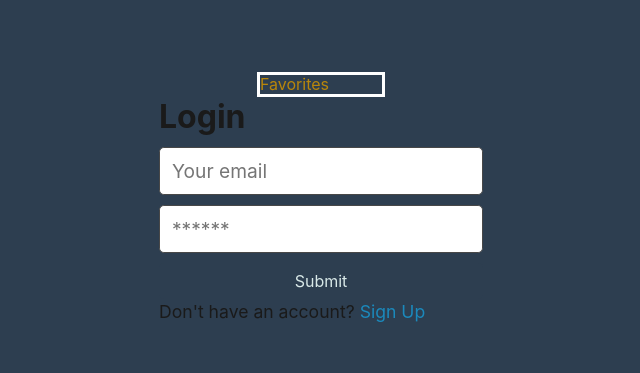
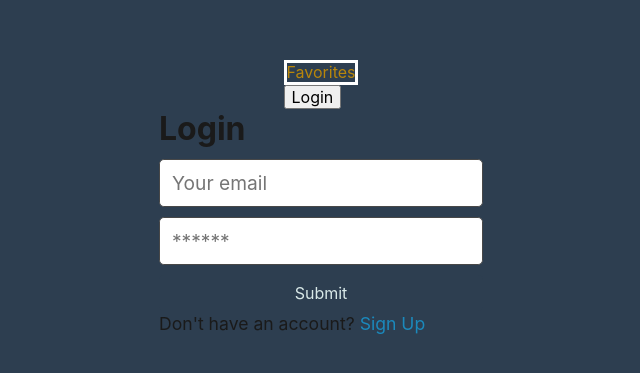
Before and after one commit to Richard-Au1/LOL-CARDS, a React (Vite) app in the folder client/: page /login in a window 1280 px wide. Shown: the part 193-566 px from the top of the page, without its empty margins (319-959 px from the left). Built offline with nearby package versions, Linux system fonts and the light colour scheme.

Commit message:
Sign up button is now functional

```diff
--- a/client/src/App.css
+++ b/client/src/App.css
@@ -1740,4 +1740,11 @@
       border-color: white;
       color: darkgoldenrod;
     }
-  }
+
+    #favorites-card {
+      width: auto;
+      border: solid;
+      border-color: white;
+      color: darkgoldenrod;
+    }
+  }
--- a/client/src/components/Header.jsx
+++ b/client/src/components/Header.jsx
@@ -1,11 +1,21 @@
 import React from 'react'
+import LoginButton from './Login'
+import Login from '../pages/LogIn'
 
 export default function Header() {
     return(
 
-        <div className= 'fav-container'>
-        Favorites
+        <div >
+            <div id='favorites-card'>
+                Favorites
+            </div>
+        <div>
+            <LoginButton />
         </div>
+
+        </div>
+
+
 
     )
 }
--- /dev/null
+++ b/client/src/components/Login.jsx
@@ -0,0 +1,12 @@
+import React from 'react'
+import { Link } from 'react-router-dom'
+
+export default function LoginButton() {
+    return (
+
+        <Link to={'/login'}>
+            <button> Login </button>
+        </Link>
+
+    )
+}
--- a/client/src/pages/Champion.jsx
+++ b/client/src/pages/Champion.jsx
@@ -81,6 +81,7 @@ const MyComponent = () => {
               </div>
               <button className = 'fav-btn'> Favorite </button>
             </li>
+
           ))
         }</ul>
       }
--- a/client/src/pages/LogIn.jsx
+++ b/client/src/pages/LogIn.jsx
@@ -89,7 +89,7 @@ console.log('here2')
       {data ? (
         <p>
           Success! You may now head{' '}
-          <Link to="/champions">back to the champion page.</Link>
+          <Link to="/champion">back to the champion page.</Link>
         </p>
       ) : (
         <form onSubmit={handleFormSubmit}>
```
